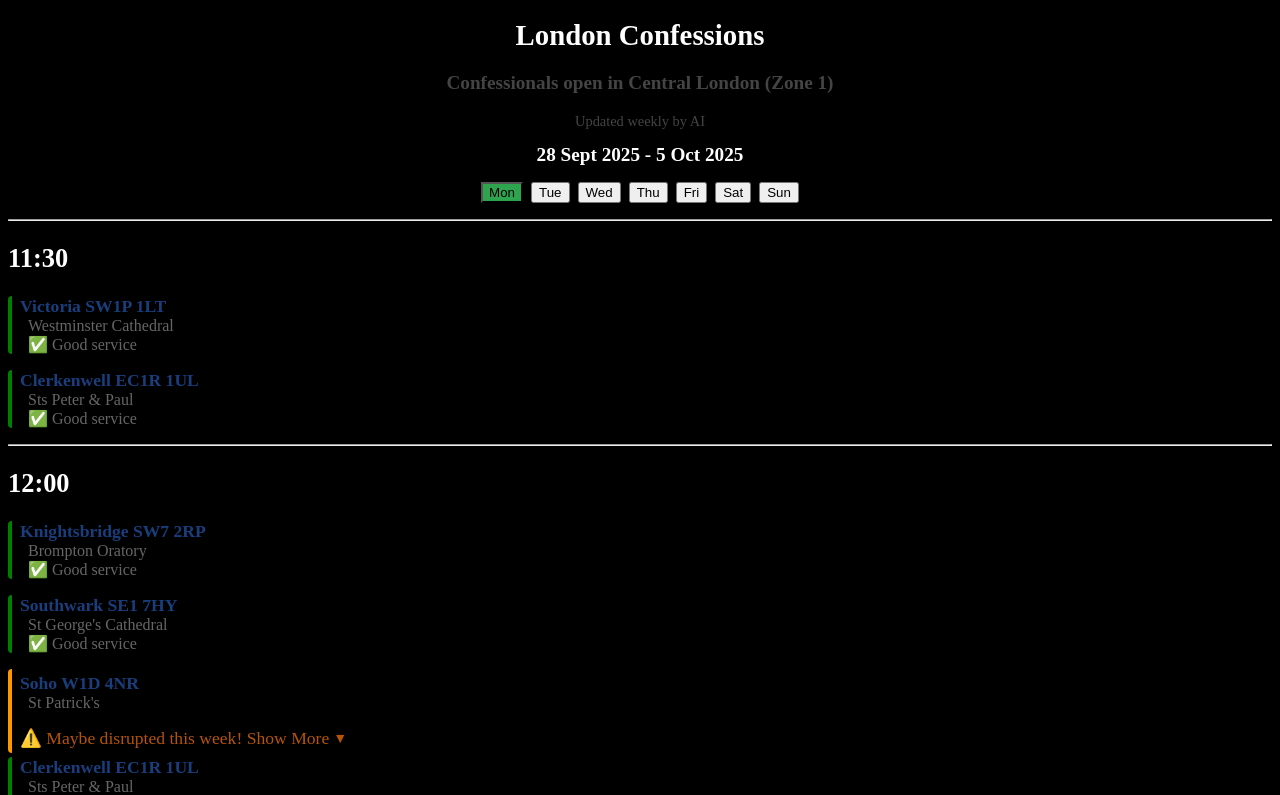
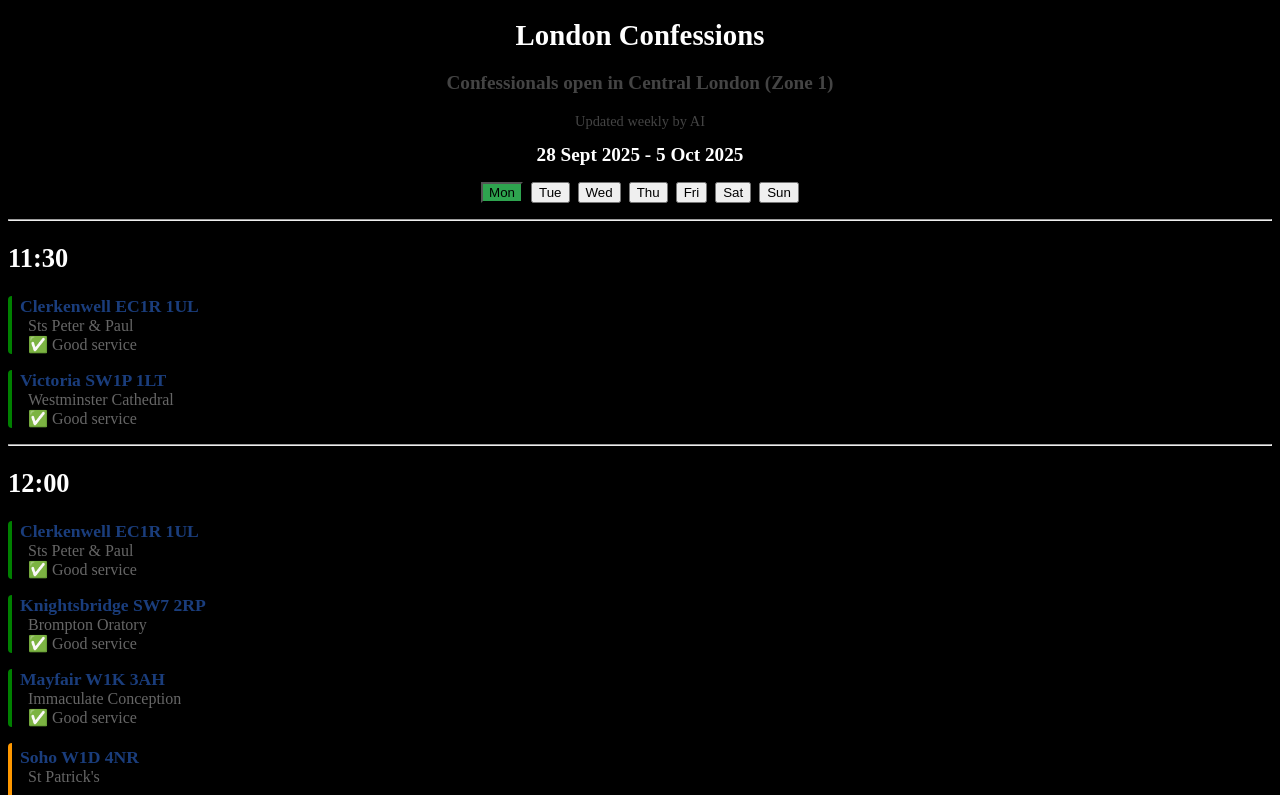
Before and after one commit to sf17490/london-confessions, a Next.js app: page / in a window 1280 px wide. Shown: the top 795 px of the page. Built offline with nearby package versions, Linux system fonts and the light colour scheme.

Commit message:
Make Monday listing alphabetical

```diff
--- a/app/components/staticData.tsx
+++ b/app/components/staticData.tsx
@@ -32,28 +32,29 @@
 function mondayChurches() {
   return (
     <div className={styles.black}>
-      {timeSlot("11:30", [westminsterCathedral, stsPeterAndPaul])}
+      {timeSlot("11:30", [stsPeterAndPaul, westminsterCathedral])}
       {timeSlot("12:00", [
+        stsPeterAndPaul,
         bromptonOratory,
+        farmStreet,
+        stPatricksSoho,
         stGeorgesCathedral,
-        stPatricksSoho,
-        stsPeterAndPaul,
-        farmStreet,
+        spanishPlace,
         westminsterCathedral,
-        spanishPlace,
       ])}
       {timeSlot("12:15", [warwickStreet])}
       {timeSlot("12:30", [
+        stMaryMoorfields,
+        farmStreet,
+
+        stPatricksSoho,
         spanishPlace,
-        stMaryMoorfields,
-        stPatricksSoho,
-        farmStreet,
       ])}
       {timeSlot("12:35", [corpusChristi])}
       {timeSlot("13:20", [stEtheldredras])}
       {timeSlot("16:30", [westminsterCathedral])}
       {timeSlot("17:00", [westminsterCathedral])}
-      {timeSlot("17:30", [bromptonOratory, notreDame, stAnselmAndStCecilia])}
+      {timeSlot("17:30", [stAnselmAndStCecilia, bromptonOratory, notreDame])}
       {timeSlot("17:40", [mountCarmel])}
       {timeSlot("17:45", [ukrainianCathedral])}
     </div>
```
